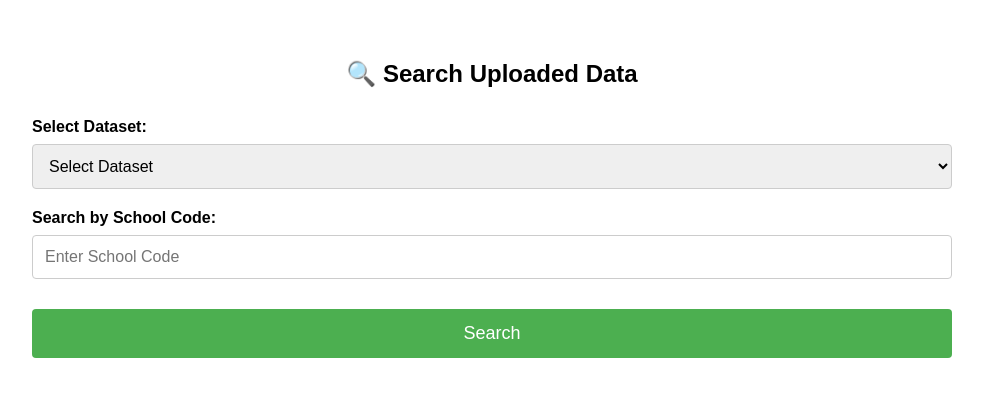
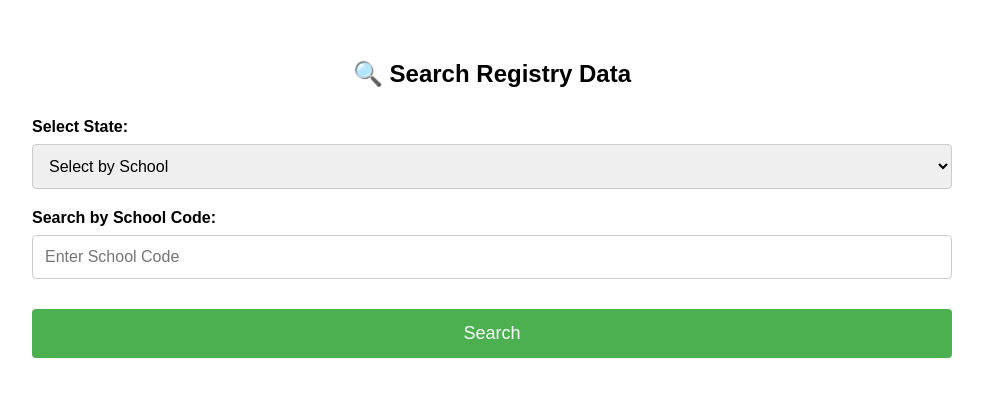
Before and after one commit to sangamsrivastava2002-crypto/state-data-project, a plain HTML site: page frontend/index.html in a window 1280 px wide. Shown: the part 191-588 px from the top of the page, without its empty margins (148-1131 px from the left). Drawn offline with Linux system fonts and the light colour scheme; no server answers.

Commit message:
Update index.html

```diff
--- a/frontend/index.html
+++ b/frontend/index.html
@@ -112,12 +112,12 @@
 <body>
 
   <div class="container">
-    <h2>🔍 Search Uploaded Data</h2>
+    <h2>🔍 Search Registry Data</h2>
 
     <!-- Dataset Selection -->
-    <label for="table">Select Dataset:</label>
+    <label for="table">Select State:</label>
     <select id="table">
-      <option value="">Select Dataset</option>
+      <option value="">Select by School</option>
     </select>
 
     <!-- School Code -->
```
